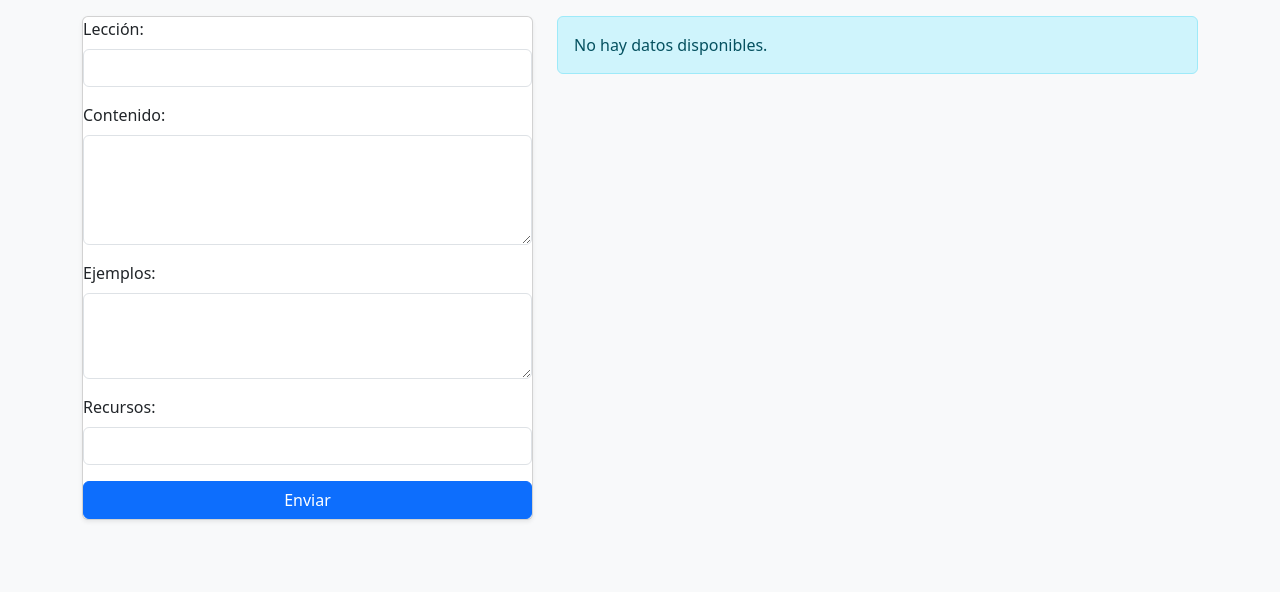
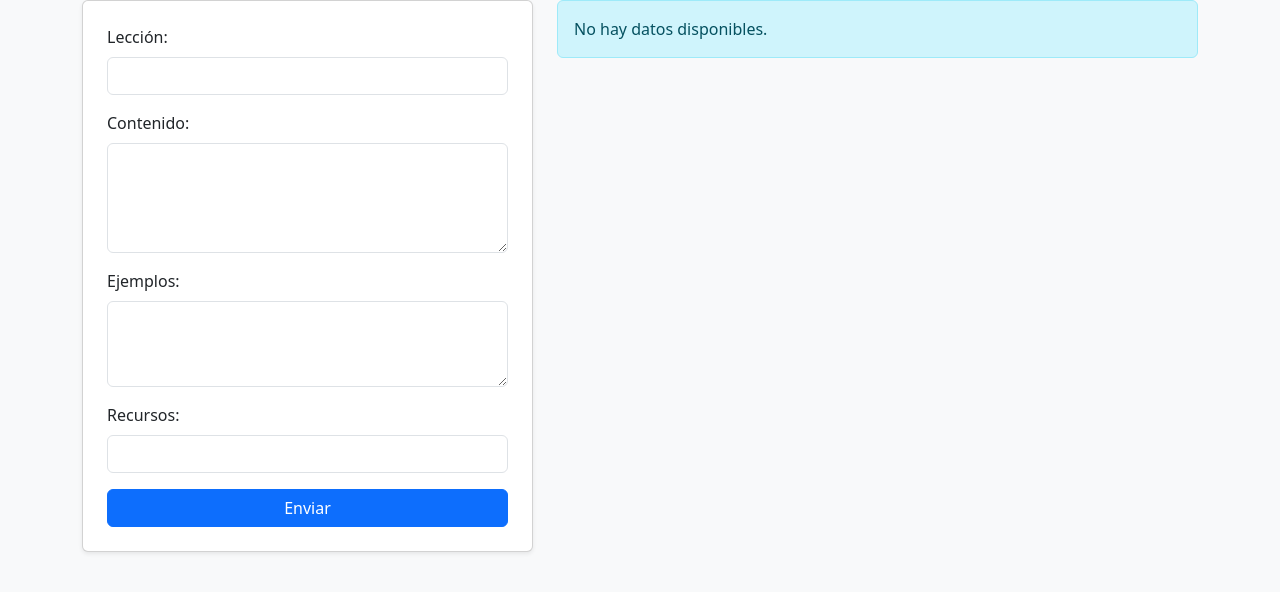
Before and after one commit to eduardo20020/Api-Crud-en-PHP, a PHP site: page / in a window 1280 px wide. Shown: the top 592 px of the page. Run offline with PHP 8.4, Linux system fonts and the light colour scheme; data that the repository does not hold is empty.

Commit message:
sfdsfdsf

```diff
--- a/index.php
+++ b/index.php
@@ -6,11 +6,11 @@
     <link href="https://cdn.jsdelivr.net/npm/bootstrap@5.3.0/dist/css/bootstrap.min.css" rel="stylesheet">
 </head>
 <body class="bg-light">
-    <div class="container mt-3">
+    <div class="container">
         <div class="row">
             <div class="col-md-5">
                 <!-- Aquí iría tu formulario para insertar o editar datos -->
-                <form action="api/ingresarleccion.php" method="post" class="card  shadow-sm">
+                <form action="api/ingresarleccion.php" method="post" class="card p-4 shadow-sm">
                     <div class="mb-3">
                         <label for="leccion" class="form-label">Lección:</label>
                         <input type="text" name="leccion" class="form-control" required>
```
